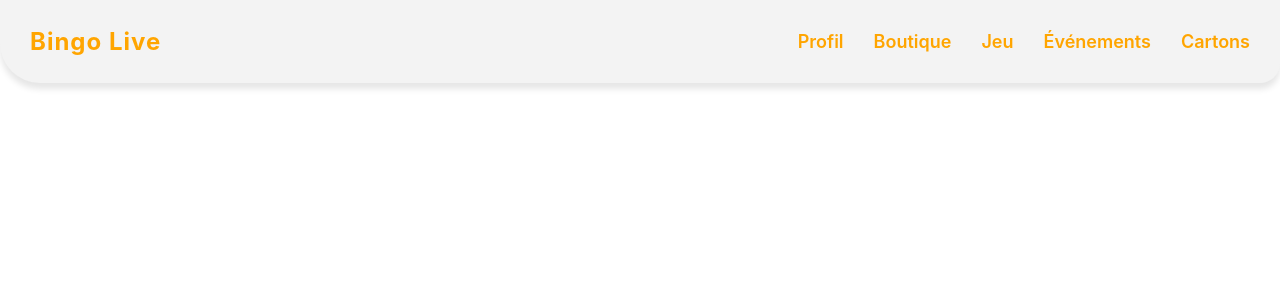
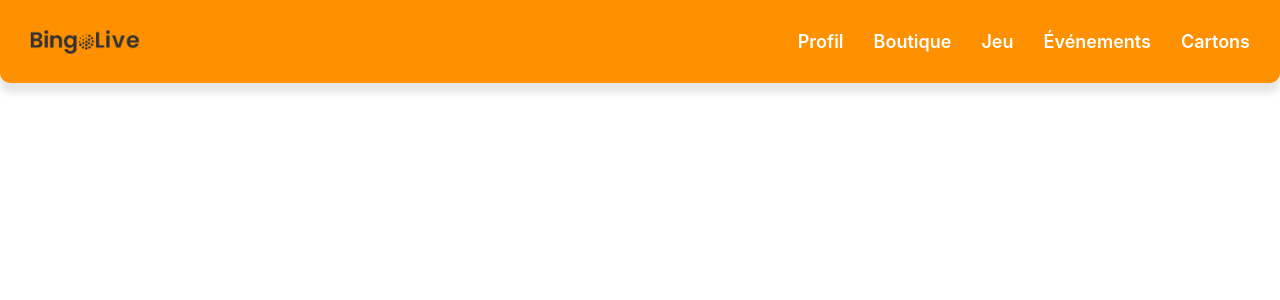
Before and after one commit to evanchr/bingolive, a React (Create React App) app: page / in a window 1280 px wide. Shown: the top 300 px of the page. Built offline with nearby package versions, Linux system fonts and the light colour scheme.

Commit message:
Orange Theme

```diff
--- a/src/App.js
+++ b/src/App.js
@@ -22,6 +22,7 @@ function App() {
           <Route path="/events" element={<Events />} />
           <Route path="/cartons" element={<Cartons />} />
         </Routes>
+
       </div>
     </Router>
   );
--- a/src/components/navbar.css
+++ b/src/components/navbar.css
@@ -1,20 +1,30 @@
-/* src/components/navbar.css */
 .navbar {
   display: flex;
   justify-content: space-between;
   align-items: center;
-  background-color: #f3f3f3;
+  background-color: #ff9000;
   padding: 15px 30px;
-  box-shadow: 0 6px 6px rgba(0, 0, 0, 0.1); /* Modern shadow effect */
-  border-bottom-left-radius: 40px; /* Rounded lower left corner */
-  border-bottom-right-radius: 20px; /* Rounded lower right corner */
+  box-shadow: 0 10px 6px rgba(0, 0, 0, 0.1); /* Modern shadow effect */
+  border-bottom-left-radius: 10px; /* Rounded lower left corner */
+  border-bottom-right-radius: 10px; /* Rounded lower right corner */
   position: sticky;
   top: 0;
   z-index: 100;
 }
 
+.navbar-brand {
+  display: flex;
+  align-items: center;
+}
+
+.navbar-brand img {
+  height: 1.5em; /* Ajuste la taille de l'image par rapport au texte */
+  width: auto; /* Maintient les proportions de l'image */
+  margin-right: 10px; /* Espace entre l'image et le texte */
+}
+
 .navbar-brand h2 {
-  color: orange;
+  color: white;
   margin: 0;
   font-size: 24px;
   font-weight: bold;
@@ -32,7 +42,7 @@
 }
 
 .navbar-links a {
-  color: orange;
+  color: white;
   text-decoration: none;
   font-size: 18px;
   font-weight: 600;
@@ -42,7 +52,7 @@
 }
 
 .navbar-links a:hover {
-  color: #ff8c00;
+  color: white;
 }
 
 .navbar-links a::after {
@@ -50,7 +60,7 @@
   display: block;
   width: 100%;
   height: 2px;
-  background-color: orange;
+  background-color: white;
   position: absolute;
   bottom: 0;
   left: 0;
--- a/src/components/navbar.js
+++ b/src/components/navbar.js
@@ -6,7 +6,7 @@ function Navbar() {
   return (
     <nav className="navbar">
       <div className="navbar-brand">
-        <h2>Bingo Live</h2>
+      <img src={`${process.env.PUBLIC_URL}/logobingo.png`} alt="Logo" />
       </div>
       <ul className="navbar-links">
         <li>
```
Also changed, not shown: public/logobingo.png (added).
